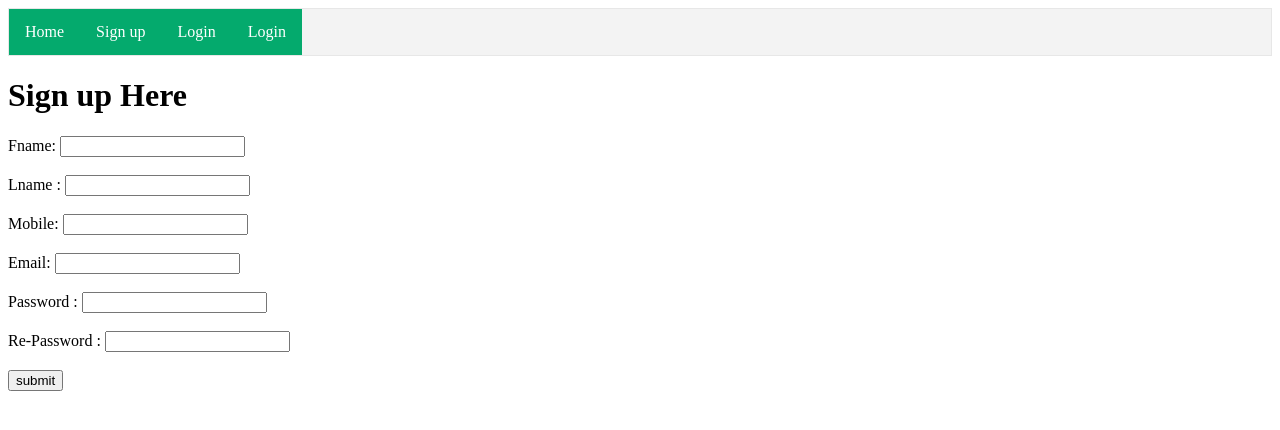
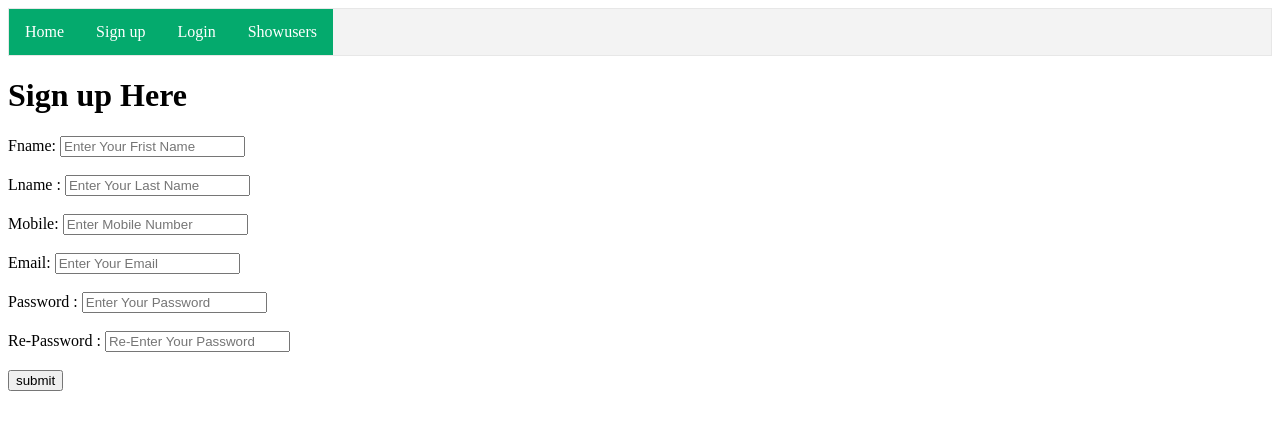
Before and after one commit to Ashutosh612000/signup_in_django, a Django app: page /signup/ in a window 1280 px wide. Shown: the top 430 px of the page. Run offline with Django 4.2, Linux system fonts and the light colour scheme.

Commit message:
third commit

```diff
--- a/account/admin.py
+++ b/account/admin.py
@@ -3,6 +3,6 @@ from account.models import User
 
 class Account_admin(admin.ModelAdmin):
     model = User
-    list_display = ['email', 'first_name', 'last_name', 'mobile']
+    list_display = ['email', 'first_name', 'last_name', 'mobile','password']
 # Register your models here.
 admin.site.register(User,Account_admin)
--- a/account/urls.py
+++ b/account/urls.py
@@ -1,9 +1,11 @@
 from django.urls import path
-from account.views import handleSignup,index,handlelogin
+from account.views import handleSignup,index,handlelogin,showusers,handlelogout
 
 urlpatterns = [
 
     path('',index,name='index'),
     path('signup/',handleSignup,name='handleSignup'),
     path('login/',handlelogin,name='handlelogin'),
+    path('showusers/',showusers,name='showusers'),
+    path('logout/',handlelogout,name='handlelogout'),
 ]
--- a/account/views.py
+++ b/account/views.py
@@ -1,6 +1,8 @@
 from django.shortcuts import render,redirect
+from django.http import HttpResponse
 from account.models import User
 from django.contrib import messages
+from django.contrib.auth import authenticate ,login,logout
 
 # Create your views here.
 
@@ -15,8 +17,8 @@ def handleSignup(request):
         pass1=request.POST['pass1']
         pass2=request.POST['pass2']
 
-        print("//////////////////////////////////////////////////////")
-        print(fname,lname,mobile,email,pass1,pass2)
+        # print("//////////////////////////////////////////////////////")
+        # print(fname,lname,mobile,email,pass1,pass2)
 
 
 
@@ -42,6 +44,39 @@ def index(request):
 
 
 def handlelogin(request):
+
+    if request.method == 'POST':
+        loginemail = request.POST['loginemail']
+        loginpass = request.POST['loginpass']
+
+        user = authenticate(email=loginemail, password=loginpass)
+
+        if user is not None:
+            login(request, user)
+            messages.success(request, "Login successful")
+            return redirect('index')
+        else:
+            messages.error(request, "Invalid Details")
+            return redirect('index')
+
     return render(request ,'login.html')
+    # return HttpResponse("404 Error")
 
 # Create your views here.
+
+
+def showusers(request):
+    user = User.objects.all()
+
+    print("ssssssssssssssssssssssssssssssssssssssssssssssssssssssss")
+    for u in user:
+        print(u.username)
+        print(u.first_name )
+
+    return render(request, 'showuser.html', {'user':user})
+
+
+def handlelogout(request):
+    logout(request)
+    messages.success(request, 'Logout successfully')
+    return redirect('index')
--- a/templates/base.html
+++ b/templates/base.html
@@ -38,12 +38,23 @@ li a.active {
  <ul>
 
   <li><a class="active" href={% url 'index' %}>Home</a></li>
+
+  {% if user.is_authenticated %}
+   Welcome {{request.user}}
+  <li><a class="active" href={% url 'handlelogout' %}>Log Out</a></li>
+
+
+  {% else %}
   <li><a class="active" href={% url 'handleSignup' %}>Sign up</a></li>
   <li><a class="active" href={% url 'handlelogin' %}>Login</a></li>
+  <li><a class="active" href={% url 'showusers' %}>Showusers</a></li>
 
-  <li><a class="active" herf={% url 'handlelogin' %}>Login</a></li>
+  {% endif %}
+
+
 
 </ul>
+
 
 {% block add %}{% endblock add %}
 
--- a/templates/login.html
+++ b/templates/login.html
@@ -16,10 +16,10 @@
         {% csrf_token %}
 
 
-            Email : <input type="email"   name="email" required>
+            Email : <input type="email"  id="loginemail"  name="loginemail" placeholder="Enter your Email " required>
             <br>
             <br>
-            Password : <input type="text"   name='name' required>
+            Password : <input type="text" id='loginpass'  name='loginpass' placeholder="Enter password" required>
             <br>
             <br>
             <input type="submit" value="submit">
--- a/templates/signup.html
+++ b/templates/signup.html
@@ -26,12 +26,7 @@
         </div>
         {% endfor %} {% endcomment %}
 
-       {% for msg in messages %}
-        <div class="alert {{msg.tags}} alert-dismissible fade show" role="alert">
-            <strong>{{msg}}</strong>
-            <strong> {{msg.tags}}</strong>
-        </div>
-        {% endfor %}
+
 
 
 <div>
@@ -41,22 +36,22 @@
             {% comment %} UserName : <input type="text"  id='username'  name='username' required>
             <br>
             <br> {% endcomment %}
-            Fname: <input type="text" id='fname' name='fname' required>
+            Fname: <input type="text" id='fname' name='fname' placeholder="Enter Your Frist Name" required>
             <br>
             <br>
-            Lname : <input type="text" id='lname'   name="lname" required>
+            Lname : <input type="text" id='lname'   name="lname" placeholder="Enter Your Last Name" required>
             <br>
             <br>
-            Mobile: <input type="text" id='mobile'   name="mobile" required>
+            Mobile: <input type="text" id='mobile'   name="mobile" placeholder="Enter Mobile Number" required>
             <br>
             <br>
-            Email: <input type="email" id='email'  name="email" required>
+            Email: <input type="email" id='email'  name="email" placeholder="Enter Your Email" required>
             <br>
             <br>
-            Password : <input type="password" id='pass1'  name='pass1' required>
+            Password : <input type="password" id='pass1'  name='pass1' placeholder="Enter Your Password" required>
             <br>
             <br>
-            Re-Password : <input type="password" id='pass2'  name='pass2' required>
+            Re-Password : <input type="password" id='pass2'  name='pass2' placeholder="Re-Enter Your Password" required>
             <br>
             <br>
             <input type="submit" value="submit">
```
Also changed, not shown: templates/home.html (+10 -0 lines), templates/showuser.html (added, +53 -0 lines), db.sqlite3, templates/logout.html (added).
